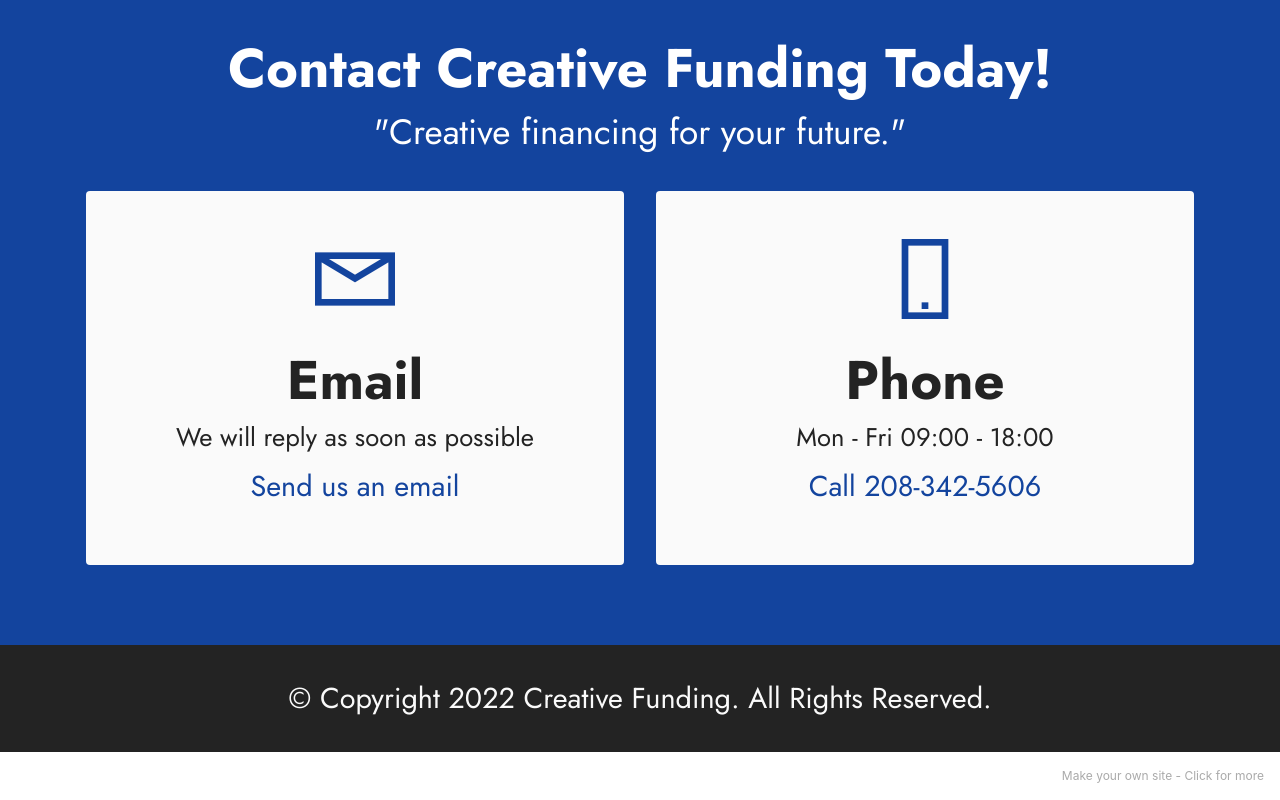
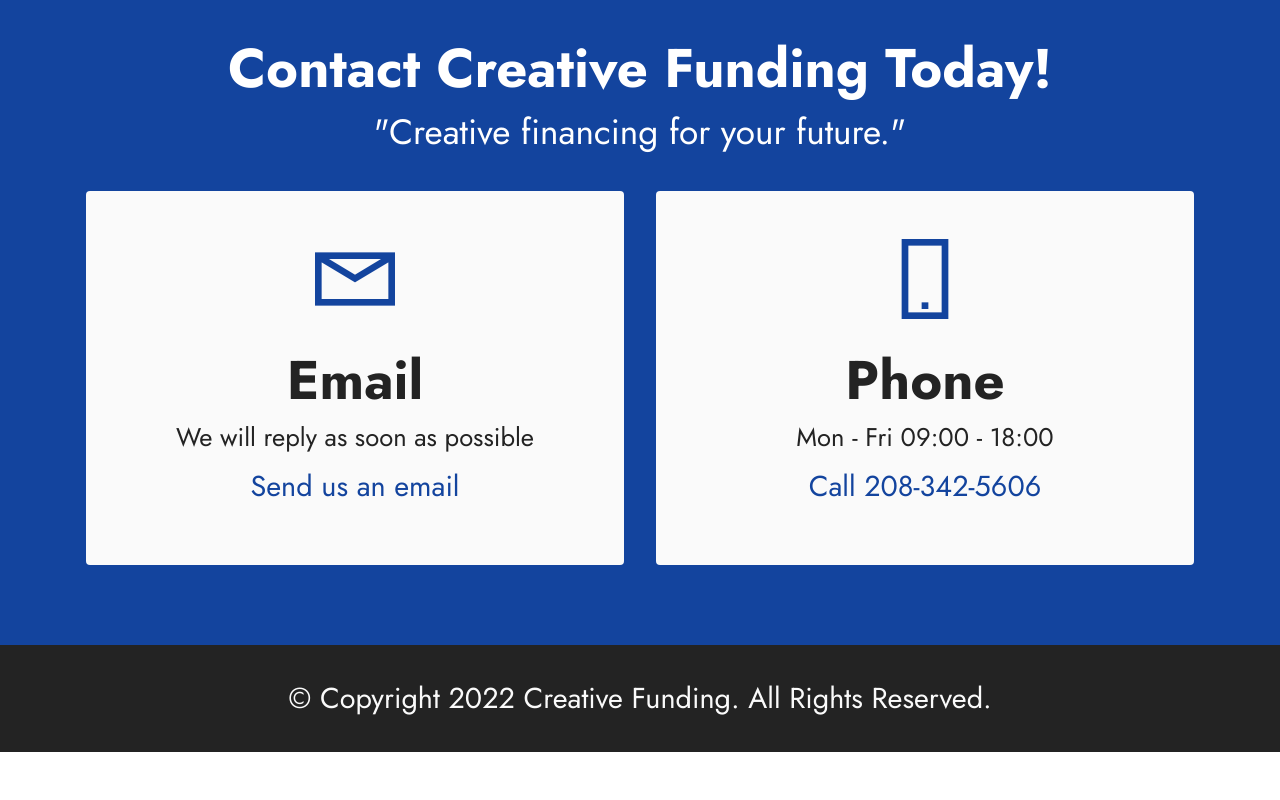
Before and after one commit to nomnompewpew/Creative-Funding, a plain HTML site: page index.html in a window 1280 px wide. Shown: the part 4609-5409 px from the top of the page. After the commit the page ends 5361 px from the top, so only its background shows below. Drawn offline with Linux system fonts and the light colour scheme; files whose address does not match are found by name.

Commit message:
Update index.html

```diff
--- a/index.html
+++ b/index.html
@@ -239,7 +239,6 @@
             </div>
         </div>
     </div>
-</section><section style="background-color: #fff; font-family: -apple-system, BlinkMacSystemFont, 'Segoe UI', 'Roboto', 'Helvetica Neue', Arial, sans-serif; color:#aaa; font-size:12px; padding: 0; align-items: center; display: flex;"><a href="https://mobirise.site/h" style="flex: 1 1; height: 3rem; padding-left: 1rem;"></a><p style="flex: 0 0 auto; margin:0; padding-right:1rem;">Make your own site - <a href="https://mobirise.site/w" style="color:#aaa;">Click for more</a></p></section><script src="assets/bootstrap/js/bootstrap.bundle.min.js"></script>  <script src="assets/smoothscroll/smooth-scroll.js"></script>  <script src="assets/ytplayer/index.js"></script>  <script src="assets/dropdown/js/navbar-dropdown.js"></script>  <script src="assets/theme/js/script.js"></script>
 
 
 </body>
```
